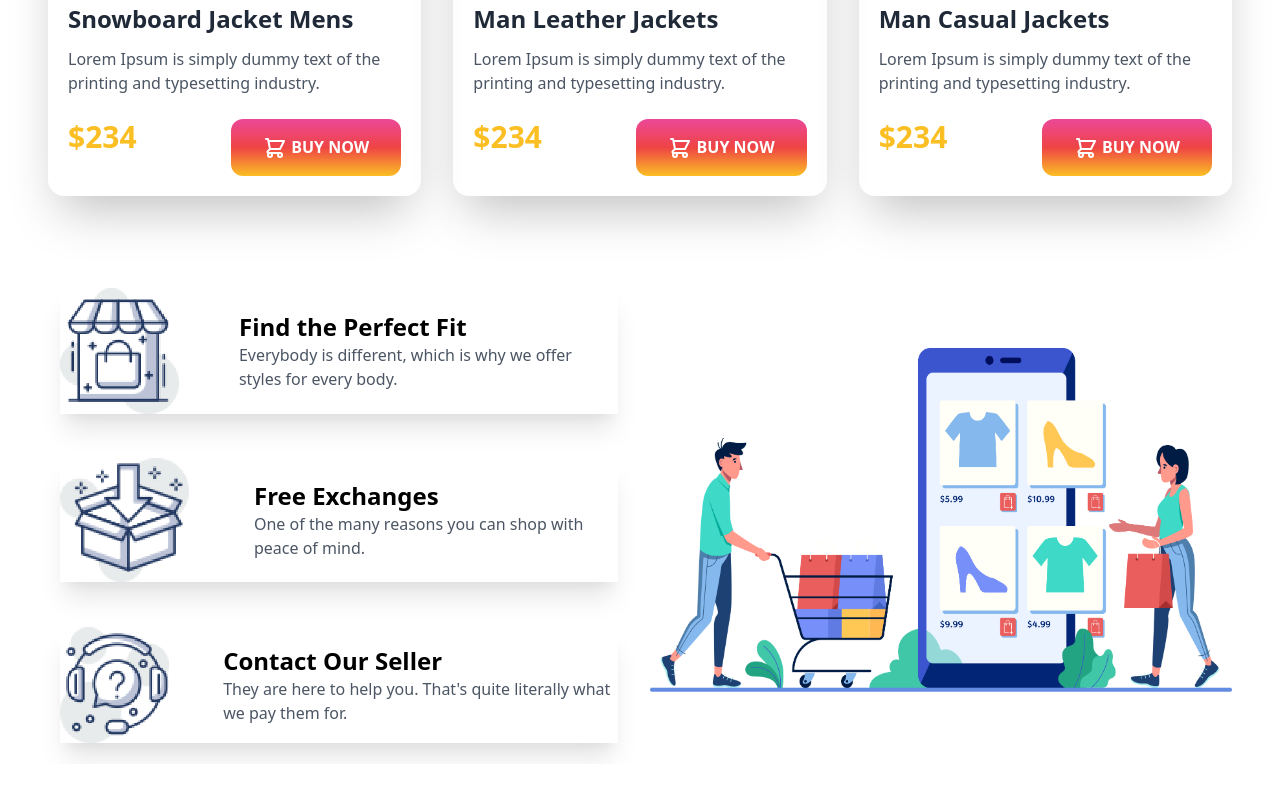
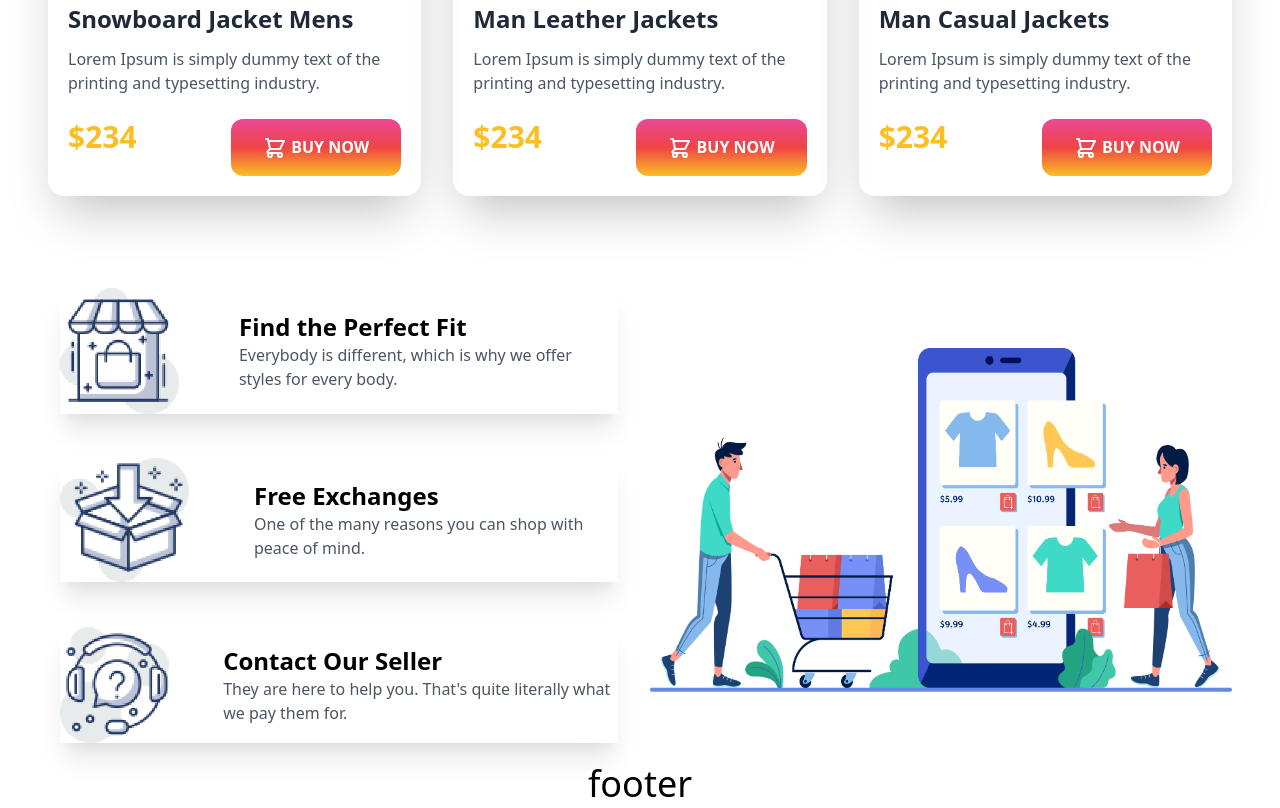
Before and after one commit to majharul-web/penguin-fashion-tailwind, a plain HTML site: page index.html in a window 1280 px wide. Shown: the part 1830-2638 px from the top of the page. Before the commit the page ends 2594 px from the top, so only its background shows below. Drawn offline with nearby package versions, Linux system fonts and the light colour scheme.

Commit message:
footer added temporary

```diff
--- a/index.html
+++ b/index.html
@@ -451,6 +451,8 @@
 
       <!-- get touch -->
     </main>
-    <footer></footer>
+    <footer>
+      <h1 class="text-center text-4xl">footer</h1>
+    </footer>
   </body>
 </html>
```
